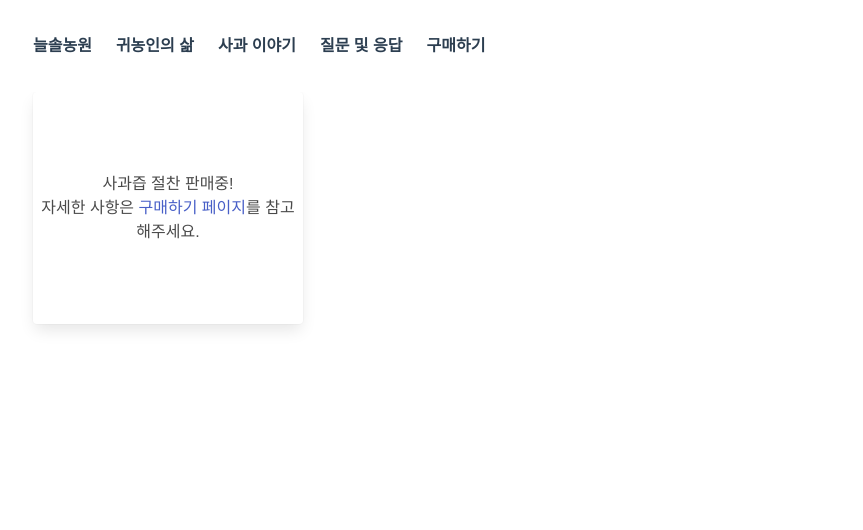
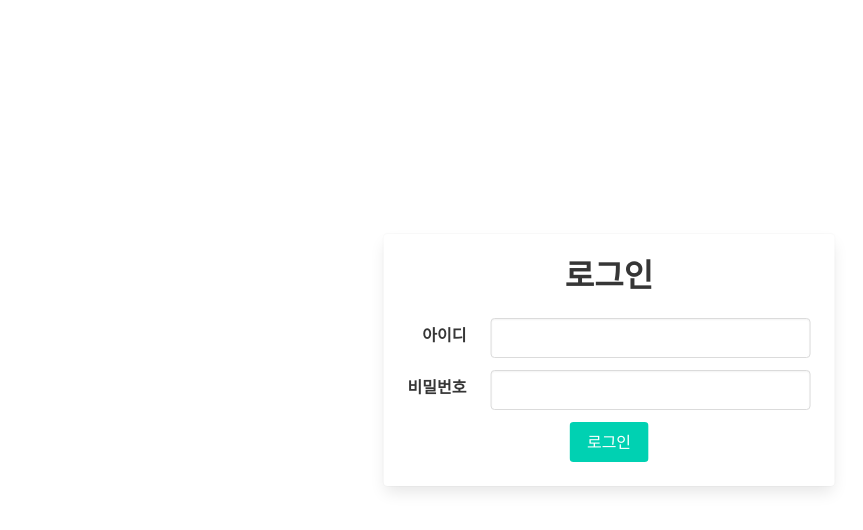
Before and after one commit to Zeniuus/awesome-applejuice, a Vue app in the folder client/: page /signin in a window 1280 px wide. Shown: the top 530 px of the page, without its empty margins (31-894 px from the left). Built offline with nearby package versions, Linux system fonts and the light colour scheme.

Commit message:
Implement signin page & logic

```diff
--- a/client/src/App.vue
+++ b/client/src/App.vue
@@ -1,13 +1,13 @@
 <template>
   <div id="app">
-    <navbar />
+    <navbar v-if="shouldNavbarShown" />
     <div class="container">
       <div class="columns">
-        <div class="column is-one-quarter">
+        <div class="column is-one-quarter" v-if="shouldAdShown">
           <advertisement />
         </div>
         <div class="column">
-          <router-view/>
+          <router-view />
         </div>
       </div>
     </div>
@@ -20,6 +20,27 @@ import Navbar from './components/Navbar';
 
 export default {
   name: 'app',
+  computed: {
+    shouldNavbarShown() {
+      const NAVBAR_VIEWS = [
+        'home',
+        'rural-life',
+        'apple-story',
+        'qna',
+        'order',
+      ];
+      return NAVBAR_VIEWS.includes(this.$route.name);
+    },
+    shouldAdShown() {
+      const AD_VIEWS = [
+        'home',
+        'rural-life',
+        'apple-story',
+        'qna',
+      ];
+      return AD_VIEWS.includes(this.$route.name);
+    },
+  },
   components: {
     Navbar,
     Advertisement,
--- a/client/src/router.js
+++ b/client/src/router.js
@@ -5,6 +5,7 @@ import RuralLife from './views/RuralLife';
 import AppleStory from './views/AppleStory';
 import QnA from './views/QnA';
 import Order from './views/Order';
+import Signin from './views/Signin';
 
 
 Vue.use(Router);
@@ -38,6 +39,11 @@ export default new Router({
       name: 'order',
       component: Order,
     },
+    {
+      path: '/signin',
+      name: 'signin',
+      component: Signin,
+    },
     // {
     //   path: '/about',
     //   name: 'about',
--- a/client/src/store.js
+++ b/client/src/store.js
@@ -1,14 +1,22 @@
 import Vue from 'vue';
 import Vuex from 'vuex';
+
+import { assert } from './utils/common';
+
 
 Vue.use(Vuex);
 
 export default new Vuex.Store({
   state: {
-
+    id: null,
+    nickname: null,
+    jwt: null,
   },
   mutations: {
-
+    stateSetter(state, { field, value }) {
+      assert(field);
+      state[field] = value; /* eslint-disable-line */
+    },
   },
   actions: {
 
--- /dev/null
+++ b/client/src/utils/common.js
@@ -0,0 +1,17 @@
+/**
+ * Error type for noticing that assertion is failed.
+ */
+class AssertionError extends Error {}
+
+/**
+ * Simple implementation of assert function.
+ * Raise AssertionError if given expression is not true.
+ *
+ * @param shouldBeTrue boolean expression that should be true
+ * @param msg
+ */
+export function assert(shouldBeTrue, msg = null) {
+  if (shouldBeTrue) return;
+  if (msg) throw new AssertionError(msg);
+  else throw new AssertionError();
+}
--- /dev/null
+++ b/client/src/views/Signin.vue
@@ -0,0 +1,90 @@
+<template>
+  <div class="signin-page-root">
+    <div class="card signin-container">
+      <div class="card-content">
+        <h2 class="title">로그인</h2>
+        <horizontal-input-field>
+          <label slot="label" class="label" for="id">아이디</label>
+          <input slot="input" id="id" class="input"
+                 type="text" v-model="idInput"
+                 @keypress.enter="signin" />
+        </horizontal-input-field>
+        <horizontal-input-field>
+          <label slot="label" class="label" for="password">비밀번호</label>
+          <input slot="input" id="password" class="input"
+                 type="password" v-model="passwordInput"
+                 @keypress.enter="signin" />
+        </horizontal-input-field>
+        <button type="button" class="button is-primary" @click="signin">로그인</button>
+      </div>
+    </div>
+  </div>
+</template>
+
+<script>
+import { mapMutations } from 'vuex';
+
+import HorizontalInputField from '../components/HorizontalInputField';
+import { API_URL } from '../config';
+
+export default {
+  name: 'signin',
+  data() {
+    return {
+      idInput: '',
+      passwordInput: '',
+    };
+  },
+  methods: {
+    ...mapMutations([
+      'stateSetter',
+    ]),
+    async signin() {
+      let result;
+      try {
+        result = await this.$http.post(`${API_URL}/auth/signin`, {
+          id: this.idInput,
+          password: this.passwordInput,
+        });
+      } catch (e) {
+        if (e.response.status === 401) {
+          alert('잘못된 아이디 혹은 비밀번호 입니다!');
+          return;
+        }
+      }
+
+      /* Save user info in Vuex. */
+      ['id', 'nickname', 'jwt']
+        .map(field => ({ field, value: result.data[field] }))
+        .map(this.stateSetter);
+
+      this.$router.push({ name: 'home' });
+    },
+  },
+  components: {
+    HorizontalInputField,
+  },
+};
+</script>
+
+<style lang="scss" scoped>
+.signin-page-root {
+  position: relative;
+  width: 100%;
+  height: 90vh;
+
+  .signin-container {
+    position: absolute;
+    top: 50%;
+    left: 50%;
+    transform: translate(-50%, -50%);
+    /*max-width: 50rem;*/
+    display: inline-block;
+    margin: 0 auto;
+
+    #id, #password {
+      width: 20rem;
+    }
+  }
+}
+</style>
```
Also changed, not shown: 1 other file (tests, documents, lock files or other folders).
